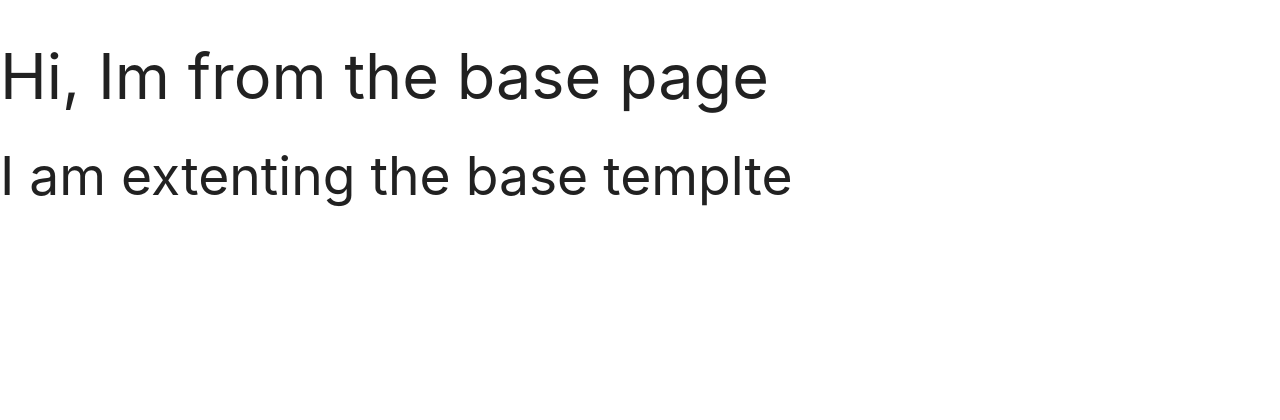
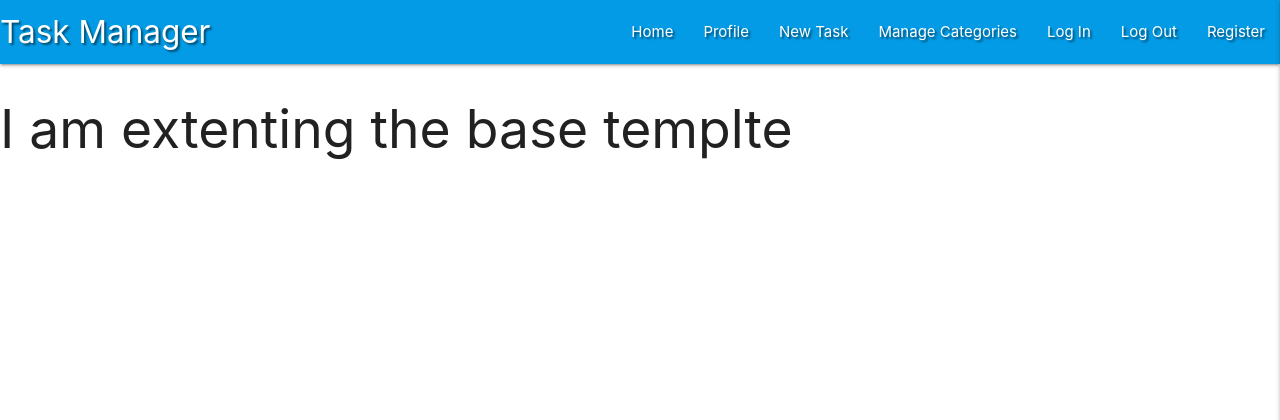
Before and after one commit to coder187/CI_TaskMan, a Flask app: page / in a window 1280 px wide. Shown: the top 420 px of the page. Run offline with Flask 2, Linux system fonts and the light colour scheme; data that the repository does not hold is empty; some libraries are stand-ins or nearby versions.

Commit message:
add materialize nav bar

```diff
--- a/static/css/style.css
+++ b/static/css/style.css
@@ -0,0 +1,3 @@
+.text-shadow{
+    text-shadow: 2px 2px 2px rgba(0,0,0,.5);
+}
--- a/static/js/script.js
+++ b/static/js/script.js
@@ -0,0 +1,3 @@
+$(document).ready(function(){
+    $('.sidenav').sidenav({edge: 'right'});
+  });
--- a/templates/base.html
+++ b/templates/base.html
@@ -13,7 +13,36 @@
     <title>Task Manager</title>
 </head>
 <body>
-    <h1>Hi, Im from the base page</h1>
+    <header>
+        <nav class="nav-extended text-shadow light-blue darken-1">
+            <div class="nav-wrapper">
+              <a href="{{ url_for('get_tasks') }}" class="brand-logo">Task Manager</a>
+              <a href="#" data-target="mobile-demo" class="sidenav-trigger right"><i class="fas fa-bars"></i></a>
+              <ul class="right hide-on-med-and-down">
+                <li><a href="{{ url_for('get_tasks') }}">Home</a></li>
+                <li><a href="#">Profile</a></li>
+                <li><a href="#">New Task</a></li>
+                <li><a href="#">Manage Categories</a></li>
+                <li><a href="#">Log In</a></li>
+                <li><a href="#">Log Out</a></li>
+                <li><a href="#">Register</a></li>
+              </ul>
+            </div>
+          </nav>
+
+          <!-- mobile nav-->
+          <ul class="sidenav" id="mobile-demo">
+            <li><h4 class = "center-align light-blue-text text-darken-4">Task Manager</h4>
+            <li><a href="{{ url_for('get_tasks') }}">Home</a></li>
+            <li><a href="#">Profile</a></li>
+            <li><a href="#">New Task</a></li>
+            <li><a href="#">Manage Categories</a></li>
+            <li><a href="#">Log In</a></li>
+            <li><a href="#">Log Out</a></li>
+            <li><a href="#">Register</a></li>
+          </ul>
+
+    </header>
     {% block content %}
 
     {% endblock %}
```
